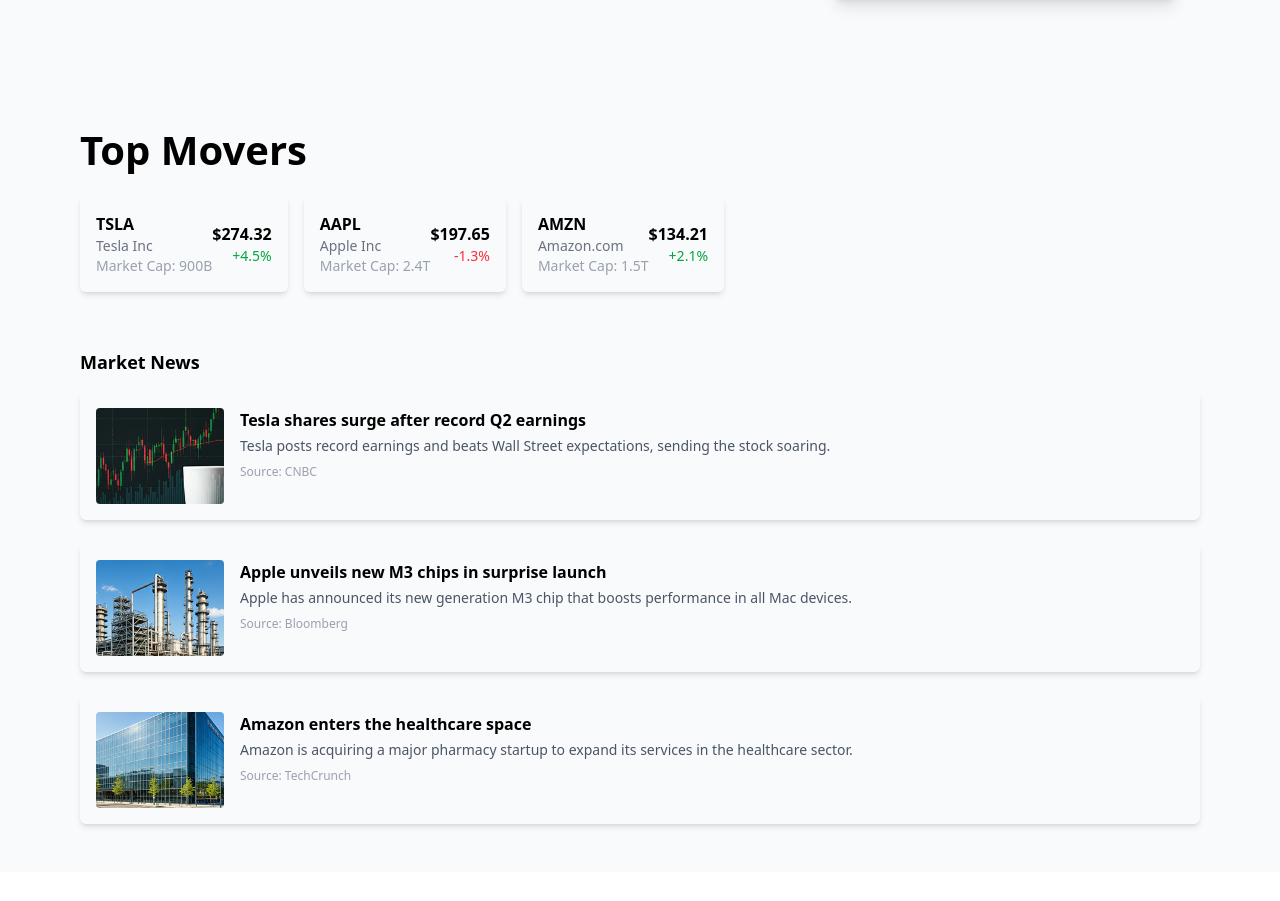
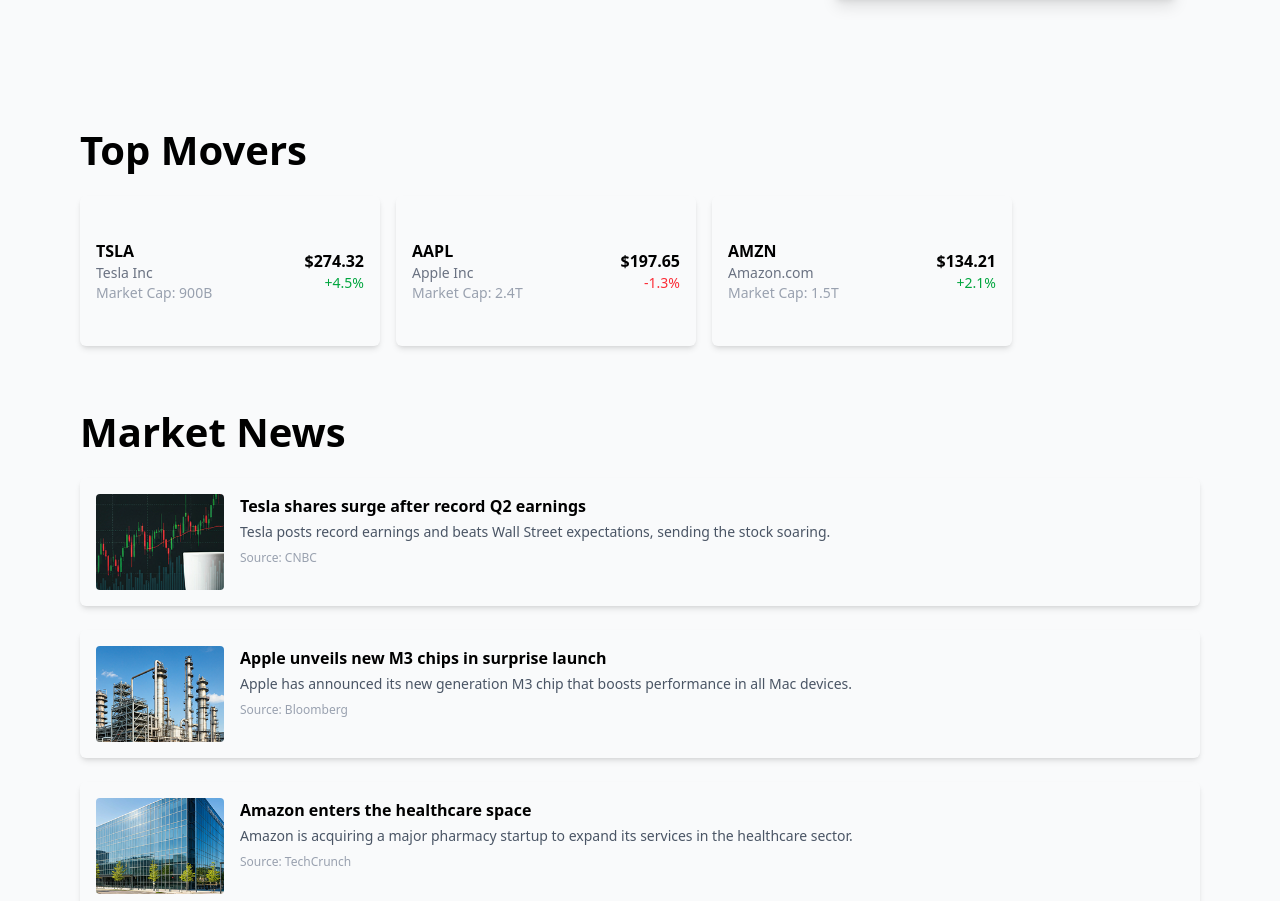
Before and after one commit to Awel7799/Ethio-stock-trading, a React (Vite) app in the folder client/: page / in a window 1280 px wide. Shown: the part 809-1710 px from the top of the page. Built offline with nearby package versions, Linux system fonts and the light colour scheme; the HTML template or start-up script is replaced by a standard one.

Commit message:
increase a size of the top mover company card , top mover tittle and market news tittle

```diff
--- a/client/src/components/market/newsFeed.jsx
+++ b/client/src/components/market/newsFeed.jsx
@@ -34,7 +34,7 @@
 const NewsFeed = () => {
   return (
     <div className="bg-transparent rounded-lg p-4  w-full  mx-auto ml-0 mt-6">
-      <h2 className="text-lg font-semibold mb-4">Market News</h2>
+      <h2 className="text-[40px] font-semibold mb-4">Market News</h2>
       <div className="flex flex-col gap-6">
         {news.map((article) => (
           <div
--- a/client/src/components/market/topMover.jsx
+++ b/client/src/components/market/topMover.jsx
@@ -28,13 +28,13 @@
 
 const TopMovers = () => {
   return (
-    <div className="bg-transparent rounded-lg p-4  w-[60%] max-w-3xl mx-auto mt-26 ml-0">
+    <div className="bg-transparent rounded-lg p-4  w-full  mx-auto mt-26 ml-0">
       <h2 className="text-[40px] font-semibold mb-4">Top Movers</h2>
       <div className="flex flex-wrap  gap-4">
         {movers.map((stock) => (
           <div
             key={stock.symbol}
-            className="flex justify-between items-center ml-0 p-4 shadow-md rounded-md hover:shadow transition"
+            className="flex justify-between w-[300px] h-[150px] items-center ml-0 p-4 shadow-md rounded-md hover:shadow transition"
           >
             <div>
               <h3 className="text-md font-bold">{stock.symbol}</h3>
```
